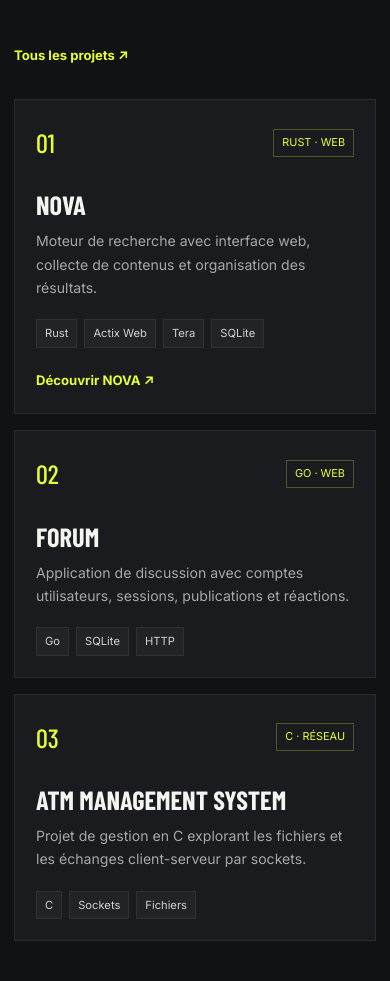
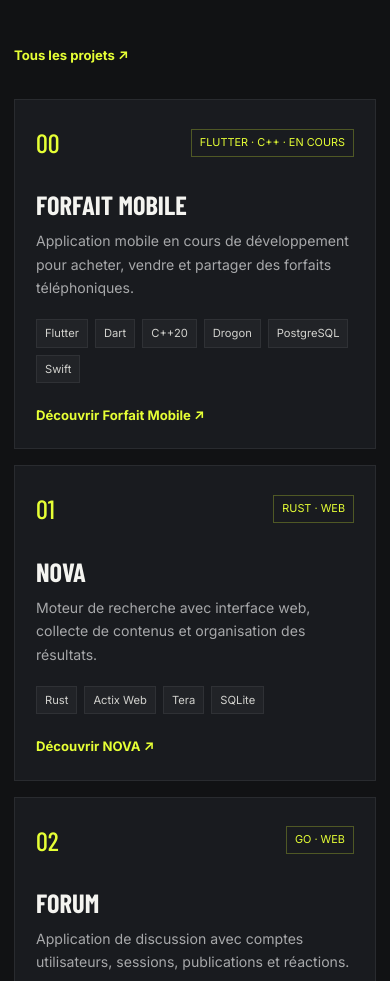
Before and after one commit to gghhhyhhh/portfolio-independant, a plain HTML site: page index.html in a window 390 px wide. Shown: the part 2635-3616 px from the top of the page. Drawn offline with nearby package versions, Linux system fonts and the light colour scheme; a web font is replaced by a local one.

Commit message:
Afficher Forfait Mobile sur la page d'accueil

```diff
--- a/index.html
+++ b/index.html
@@ -135,6 +135,28 @@
           <div class="cards">
             <article class="card">
               <div class="card-top">
+                <span class="card-index">00</span>
+                <span class="tag">FLUTTER · C++ · EN COURS</span>
+              </div>
+              <h3>Forfait Mobile</h3>
+              <p>
+                Application mobile en cours de développement pour acheter,
+                vendre et partager des forfaits téléphoniques.
+              </p>
+              <div class="tags">
+                <span>Flutter</span>
+                <span>Dart</span>
+                <span>C++20</span>
+                <span>Drogon</span>
+                <span>PostgreSQL</span>
+                <span>Swift</span>
+              </div>
+              <a class="text-link" href="projet.html?id=forfait-mobile">
+                Découvrir Forfait Mobile ↗
+              </a>
+            </article>
+            <article class="card">
+              <div class="card-top">
                 <span class="card-index">01</span
                 ><span class="tag">RUST · WEB</span>
               </div>
```
